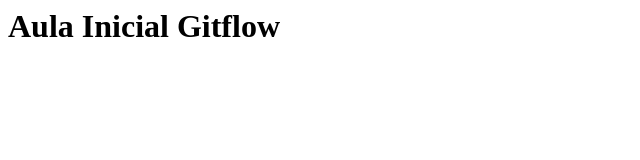
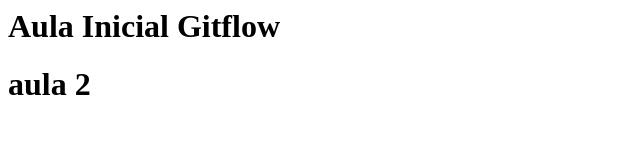
Before and after one commit to GabrielRicci7/aula28-10, a plain HTML site: page index.html in a window 1280 px wide. Shown: the whole page, without its empty margins (0-640 px from the left). Drawn offline with Linux system fonts and the light colour scheme.

Commit message:
Alteração

```diff
--- a/index.html
+++ b/index.html
@@ -1 +1,2 @@
 <h1> Aula Inicial Gitflow </h1>
+<h1> aula 2</h1>
```
